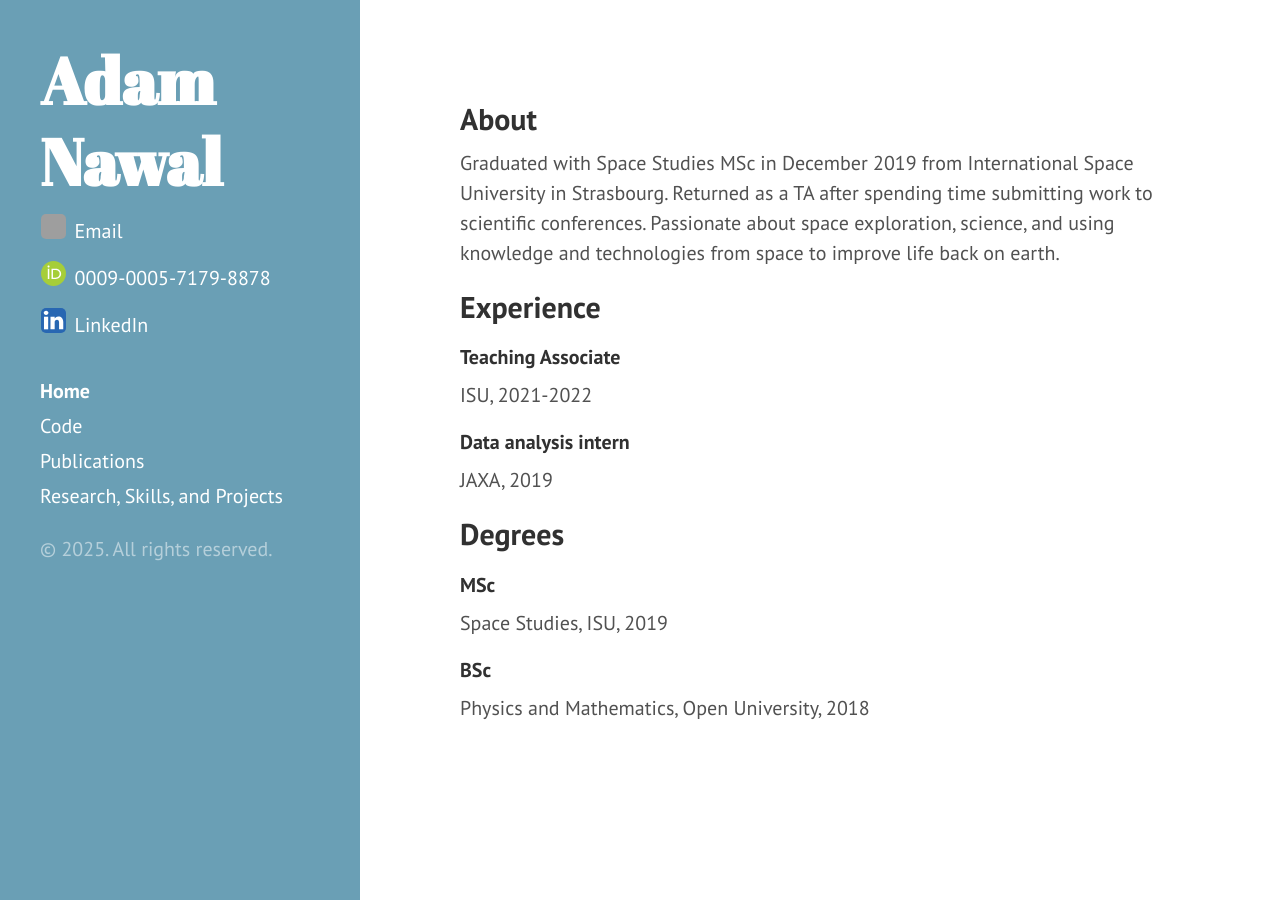
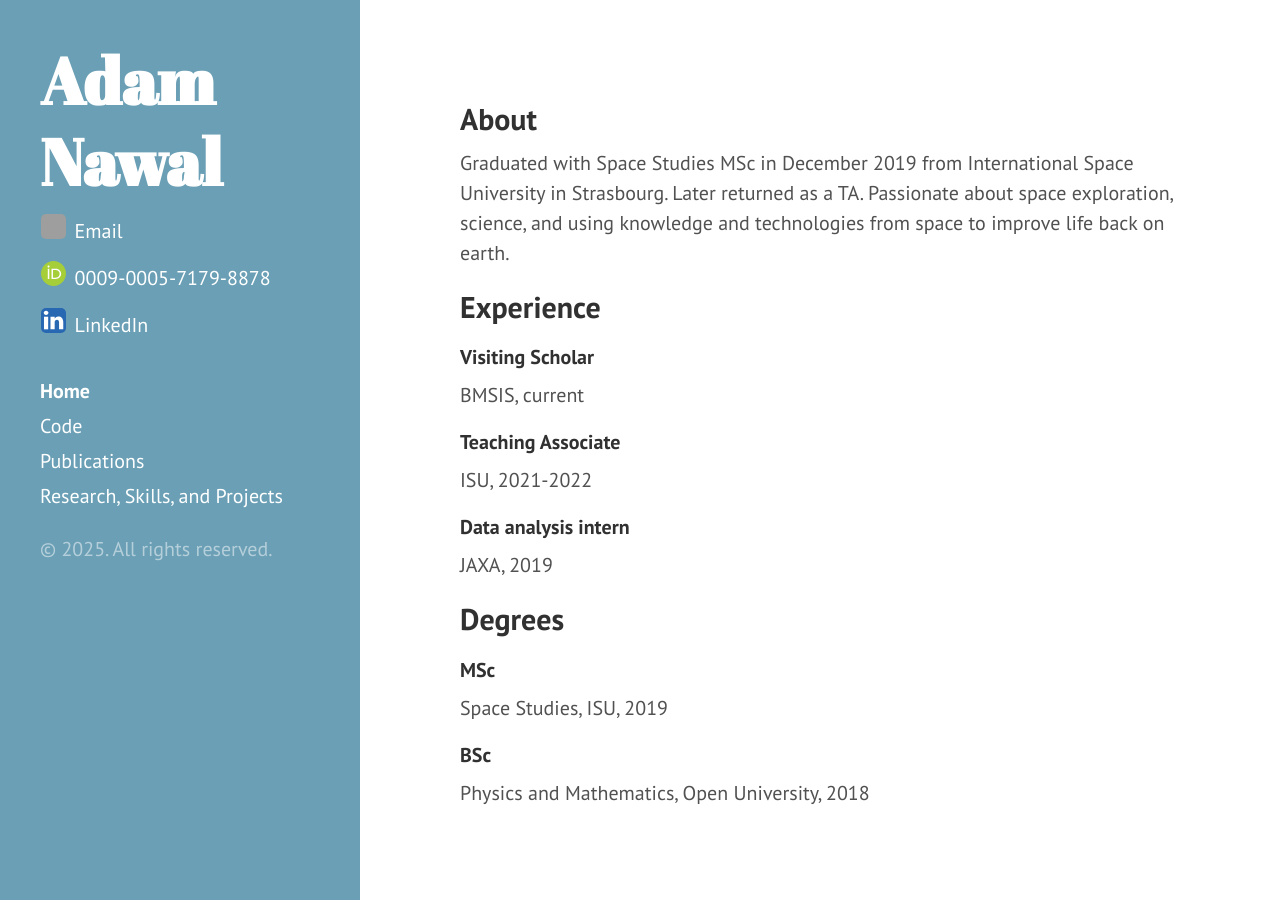
Before and after one commit to ConstantUncle/ConstantUncle.github.io, a Jekyll site: the page built from index.html, in a window 1280 px wide. Built offline with Jekyll 4.4.1, drawn with Linux system fonts in a browser that asks for light colours; grey boxes are pictures that could not be loaded.

Commit message:
Update index.html
Added BMSIS

```diff
--- a/index.html
+++ b/index.html
@@ -5,9 +5,12 @@ title: Home
 
 <h2>About</h2>
 
-Graduated with Space Studies MSc in December 2019 from International Space University in Strasbourg. Returned as a TA after spending time submitting work to scientific conferences. Passionate about space exploration, science, and using knowledge and technologies from space to improve life back on earth.
+Graduated with Space Studies MSc in December 2019 from International Space University in Strasbourg. Later returned as a TA. Passionate about space exploration, science, and using knowledge and technologies from space to improve life back on earth.
 
 <h2>Experience</h2>
+
+<h4>Visiting Scholar</h4>
+BMSIS, current
 
 <h4>Teaching Associate</h4>
 ISU, 2021-2022
```
